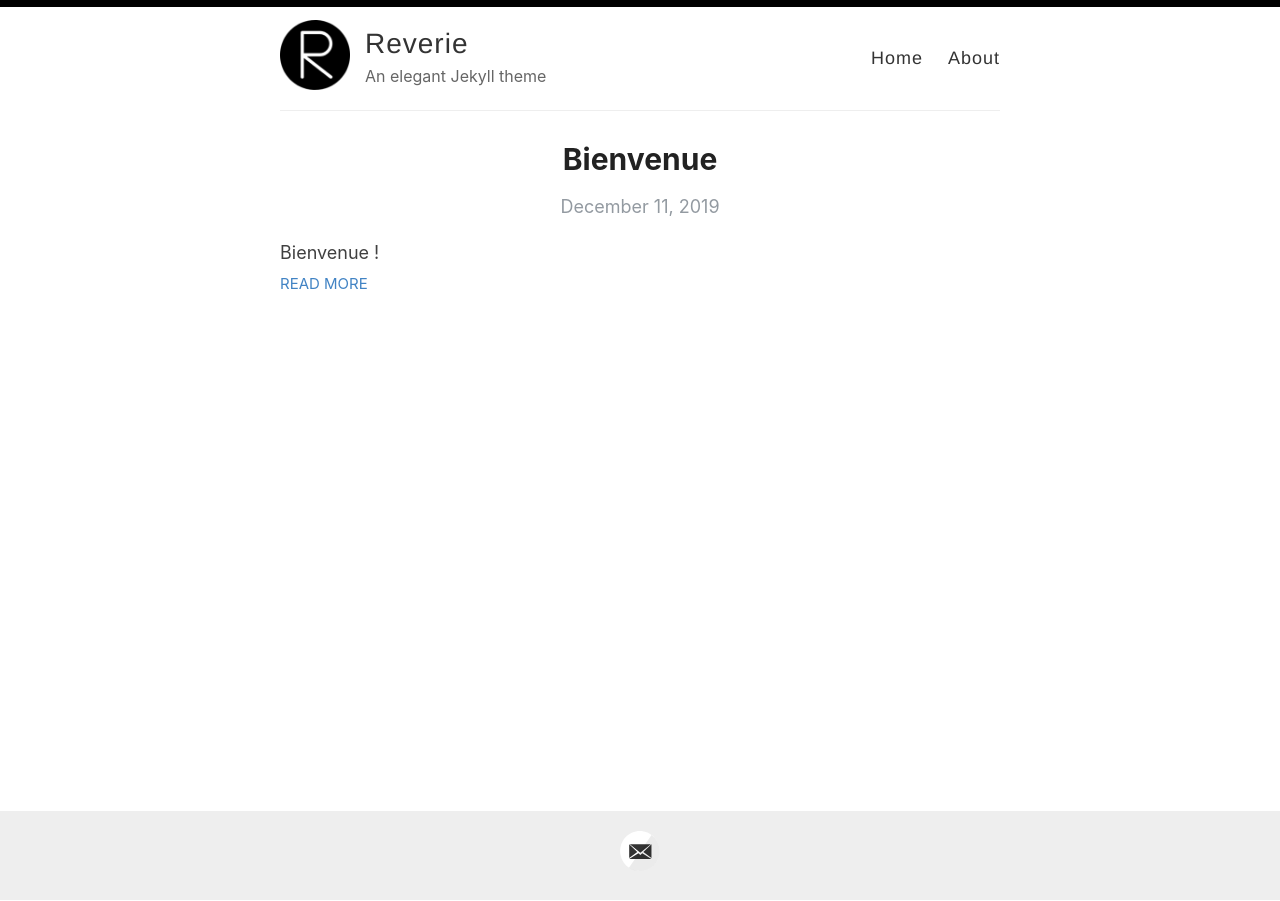
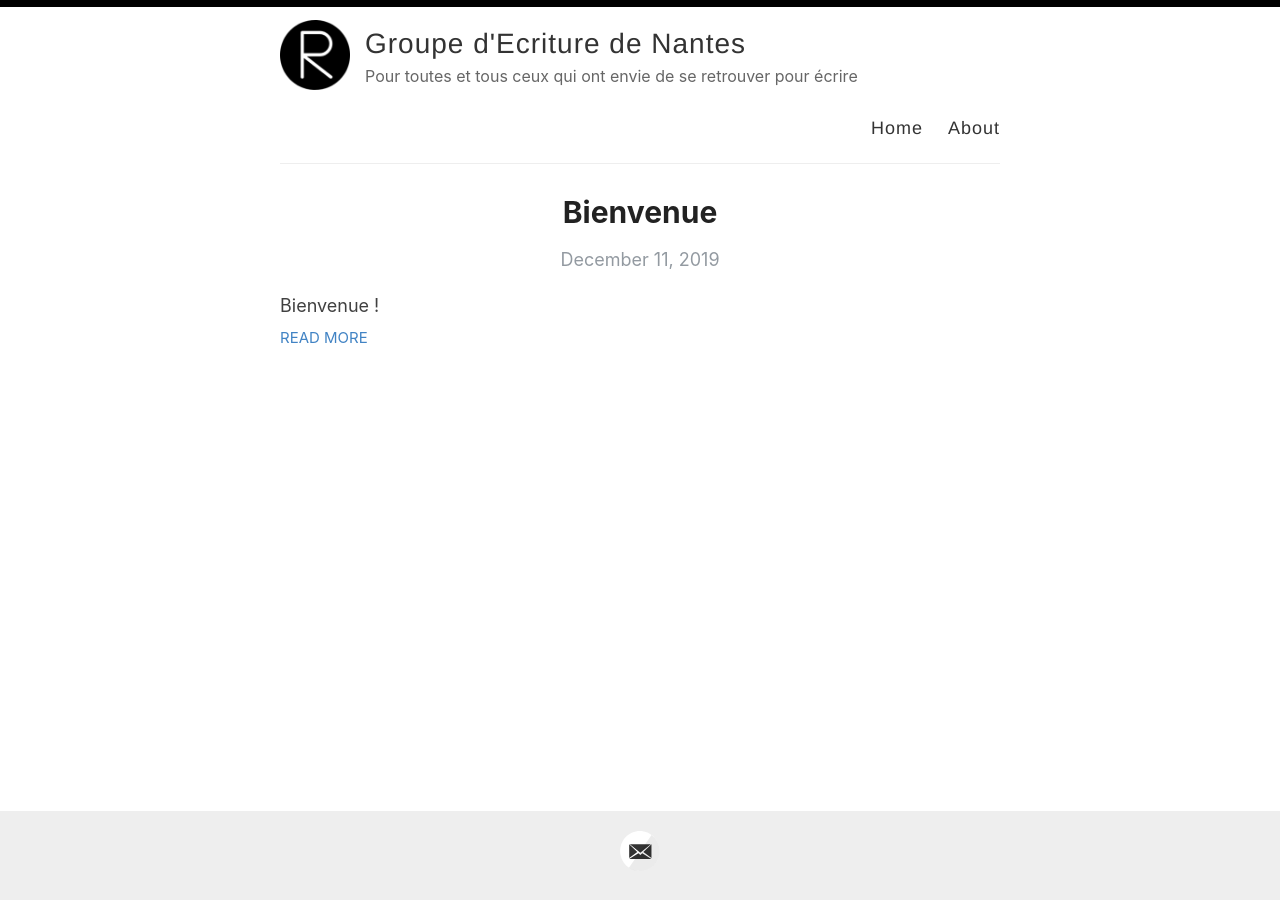
Before and after one commit to rivten/groupe-ecriture-nantes, a Jekyll site: the page built from index.html, in a window 1280 px wide. Built offline with Jekyll 4.4.1, drawn with Linux system fonts in a browser that asks for light colours; the list of posts is cut into pages by our own code.

Commit message:
config update

```diff
--- a/_config.yml
+++ b/_config.yml
@@ -3,13 +3,13 @@
 #
 
 # Name of your site (displayed in the header)
-name: Reverie
+name: Groupe d'Ecriture de Nantes
 
 # Name of the author
-author: Amit Merchant
+author:
 
 # Short bio or description (displayed in the header)
-description: An elegant Jekyll theme
+description: Pour toutes et tous ceux qui ont envie de se retrouver pour écrire
 
 # URL of your avatar or profile pic (you could use your GitHub profile pic)
 avatar: /images/reverie.png
@@ -42,8 +42,8 @@ disqus:
 
 # Your website URL (e.g. http://amitmerchant1990.github.io or http://www.amitmerchant.com)
 # Used for Sitemap.xml and your RSS feed
-url: http://www.amitmerchant.com/reverie
-enforce_ssl: https://www.amitmerchant.com/reverie
+url: http://rivten.github.io/groupe-ecriture-nantes
+enforce_ssl: https://rivten.github.io/groupe-ecriture-nantes
 
 # If you're hosting your site at a Project repository on GitHub pages
 # (http://yourusername.github.io/repository-name)
```
